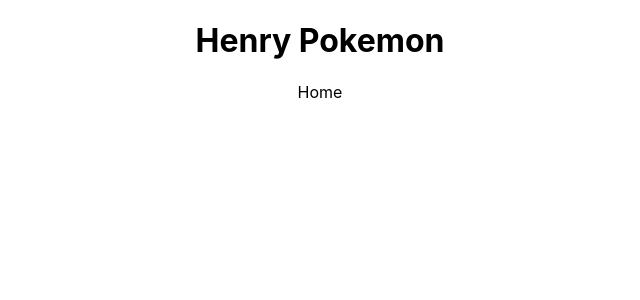
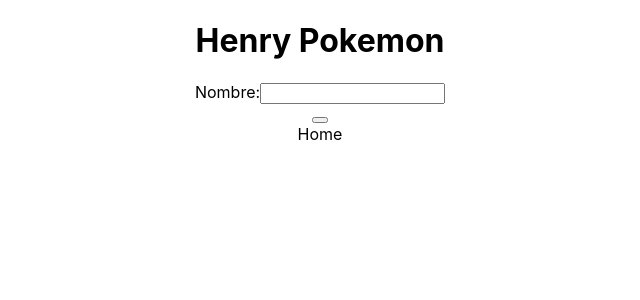
Before and after one commit to LifThiago/ProyectoPoke, a React (Create React App) app in the folder client/: page / in a window 1280 px wide. Shown: the top 300 px of the page, without its empty margins (320-960 px from the left). Built offline with nearby package versions, Linux system fonts and the light colour scheme.

Commit message:
starting connection front-back

```diff
--- a/client/src/App.js
+++ b/client/src/App.js
@@ -1,10 +1,12 @@
 import './App.css';
+import Form from './Components/Form/Form';
 import Home from './Components/Home/Home';
 
 function App() {
   return (
     <div className="App">
       <h1>Henry Pokemon</h1>
+      <Form />
       <Home />
     </div>
   );
--- /dev/null
+++ b/client/src/Components/Form/Form.jsx
@@ -0,0 +1,30 @@
+import React from 'react'
+import axios from "axios" //BORRAR
+
+export default function Form() {
+
+  const [input, setInput] = React.useState({
+    name: ''
+  })
+
+  function handleInputChange(e) {
+    setInput({
+      [e.target.name]: e.target.value
+    })
+  }
+
+  function handleSubmit() {
+    axios.post('http://localhost:3001/pokemons', input)
+    .then(res => console.log(res.data))
+    .catch(err => console.log('err'))
+  }
+
+  return (
+    <div>
+      <label>Nombre:</label>
+      <input name='name' value={input.name} onChange={handleInputChange}/>
+      <br />
+      <button onClick={handleSubmit}></button>
+    </div>
+  )
+}
--- a/client/src/Components/Home/Home.jsx
+++ b/client/src/Components/Home/Home.jsx
@@ -1,6 +1,8 @@
 import React from 'react'
+import axios from "axios"
 
 export default function Home() {
+
   return (
     <div>Home</div>
   )
--- /dev/null
+++ b/package.json
@@ -0,0 +1,5 @@
+{
+  "dependencies": {
+    "axios": "^1.1.3"
+  }
+}
```
Also changed, not shown: 2 other files (tests, documents, lock files or other folders).
